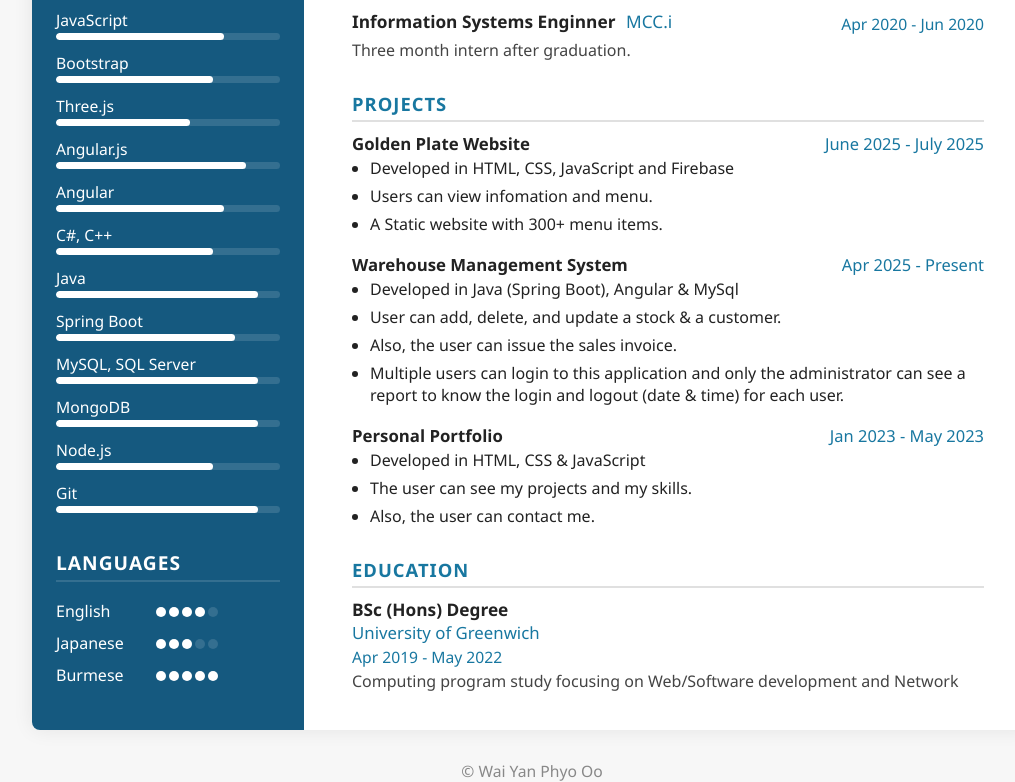
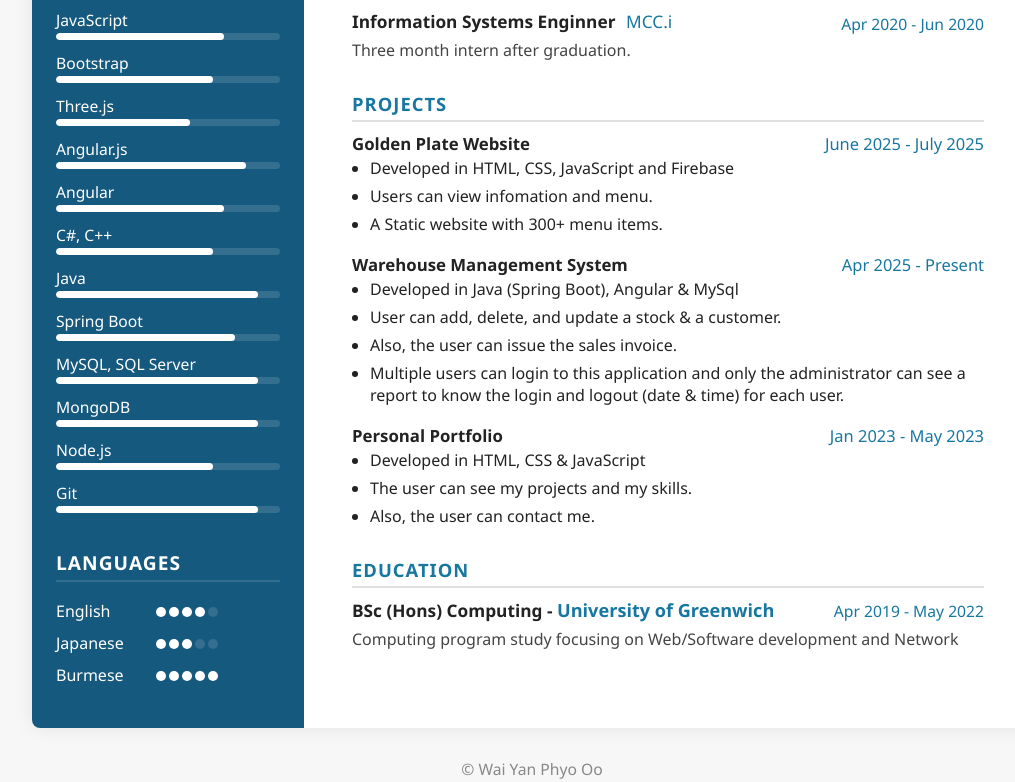
Before and after one commit to waiyanphyooo21/resume, a plain HTML site: page index.html in a window 1280 px wide. Shown: the part 575-1357 px from the top of the page, without its empty margins (108-1123 px from the left). Drawn offline with Linux system fonts and the light colour scheme.

Commit message:
update resume

```diff
--- a/index.html
+++ b/index.html
@@ -181,10 +181,9 @@
             <section class="education-section">
                 <h2>EDUCATION</h2>
                 <div class="education">
-                    <div class="degree">BSc (Hons) Degree</div>
-                    <div class="school">University of Greenwich</div>
-                    <div class="edu-date">Apr 2019 - May 2022</div>
-                    <div class="edu-desc">Computing program study focusing on Web/Software development and Network</div>
+                    <div class="degree">BSc (Hons) Computing - <span class="school">University of Greenwich</span></div>
+                    <div class="job-date">Apr 2019 - May 2022</div>
+                    <div class="job-desc">Computing program study focusing on Web/Software development and Network</div>
                 </div>
             </section>
         </main>
```
